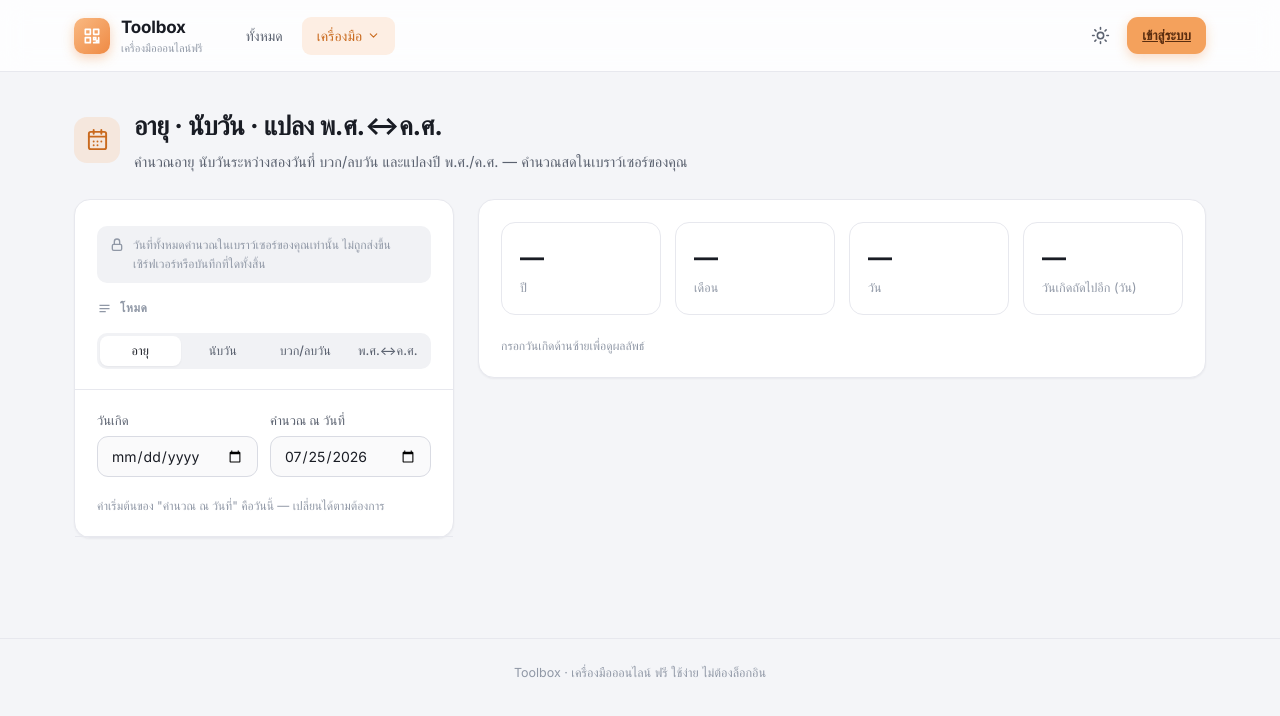
After one commit to aombazooka/toolbox, a PHP site: page /qrcode/date-tools.php in a window 1280 px wide. The commit adds this page. Shown: the top 716 px of the page. Run offline with PHP 8.4, Linux system fonts and the light colour scheme; data that the repository does not hold is empty; some web fonts are replaced.

Commit message:
T9: Date tools — age, days-between, add/subtract, BE/CE conversion
date-tools.php + assets/js/date-tools.js, 4 instant client-side modes.
Age uses standard civil-calendar field subtraction (same approach as
PHP DateInterval/Java Period.between) rather than tracking anniversary
dates directly; a Feb-29 birthday increments age on Mar 1 in non-leap
years, applied consistently to both the age breakdown and the
days-until-next-birthday counter. BE/CE conversion is +/-543 with full
Thai month names for date formatting. Registered in includes/tools.php
(ตัวช่วย & สุ่ม category).

Co-Authored-By: Claude Sonnet 5 <noreply@anthropic.com>

```diff
--- /dev/null
+++ b/assets/js/date-tools.js
@@ -0,0 +1,292 @@
+/* อายุ · นับวัน · บวก/ลบวัน · แปลง พ.ศ.↔ค.ศ. — ทำงานฝั่งเบราว์เซอร์ล้วน ไม่มีการส่งข้อมูลขึ้นเซิร์ฟเวอร์ */
+(function () {
+  function byId(id) { return document.getElementById(id); }
+
+  /* =========================================================
+   * Thai calendar names — mirrors includes/helpers.php's thai_date()
+   * convention (BE year = CE year + 543), but spelled out in FULL
+   * (thai_date() uses abbreviated names like "ก.ค." — this tool needs
+   * the full style, e.g. "25 กรกฎาคม 2569", so the full list is kept
+   * here in JS rather than requiring the PHP helper client-side).
+   * ========================================================= */
+  var THAI_MONTHS_FULL = ['', 'มกราคม', 'กุมภาพันธ์', 'มีนาคม', 'เมษายน', 'พฤษภาคม', 'มิถุนายน',
+    'กรกฎาคม', 'สิงหาคม', 'กันยายน', 'ตุลาคม', 'พฤศจิกายน', 'ธันวาคม'];
+  var THAI_WEEKDAYS = ['วันอาทิตย์', 'วันจันทร์', 'วันอังคาร', 'วันพุธ', 'วันพฤหัสบดี', 'วันศุกร์', 'วันเสาร์'];
+
+  /* ---------- date-string <-> parts helpers ----------
+   * All arithmetic below works on plain integer {y, m, d} (m = 1-12)
+   * or on UTC-midnight Date objects, and NEVER on local-time Date
+   * objects — this sidesteps DST/timezone drift entirely and keeps
+   * the day-count math exact across leap years.
+   */
+  function parseYmd(str) {
+    // expects "YYYY-MM-DD" from <input type=date>
+    if (!str) return null;
+    var m = /^(\d{4})-(\d{2})-(\d{2})$/.exec(str);
+    if (!m) return null;
+    var y = parseInt(m[1], 10), mo = parseInt(m[2], 10), d = parseInt(m[3], 10);
+    if (mo < 1 || mo > 12 || d < 1 || d > 31) return null;
+    return { y: y, m: mo, d: d };
+  }
+  function isLeapYear(y) {
+    return (y % 4 === 0 && y % 100 !== 0) || (y % 400 === 0);
+  }
+  /** Number of days in a given (1-indexed) month of a given year. */
+  function daysInMonth(y, m) {
+    return new Date(Date.UTC(y, m, 0)).getUTCDate();
+  }
+  function utcMs(p) { return Date.UTC(p.y, p.m - 1, p.d); }
+  function fromUtcMs(ms) {
+    var dt = new Date(ms);
+    return { y: dt.getUTCFullYear(), m: dt.getUTCMonth() + 1, d: dt.getUTCDate() };
+  }
+  function todayParts() {
+    var n = new Date();
+    return { y: n.getFullYear(), m: n.getMonth() + 1, d: n.getDate() };
+  }
+  function todayInputValue() {
+    var t = todayParts();
+    return t.y + '-' + String(t.m).padStart(2, '0') + '-' + String(t.d).padStart(2, '0');
+  }
+  function fmtGregorian(p) {
+    return String(p.d).padStart(2, '0') + '/' + String(p.m).padStart(2, '0') + '/' + p.y;
+  }
+  function thaiDateFull(p) {
+    return p.d + ' ' + THAI_MONTHS_FULL[p.m] + ' ' + (p.y + 543);
+  }
+  function weekdayThai(p) {
+    return THAI_WEEKDAYS[new Date(utcMs(p)).getUTCDay()];
+  }
+  function fmtNum(n) { return n.toLocaleString('th-TH'); }
+
+  /* ---------- generic segmented-tab wiring (same pattern as calc.js) ---------- */
+  function wireSeg(tabsEl, onChange) {
+    tabsEl.querySelectorAll('button').forEach(function (b) {
+      b.onclick = function () {
+        tabsEl.querySelectorAll('button').forEach(function (x) { x.classList.remove('on'); });
+        b.classList.add('on');
+        onChange(b.dataset.v);
+      };
+    });
+  }
+  function segValue(tabsEl) {
+    var on = tabsEl.querySelector('button.on');
+    return on ? on.dataset.v : null;
+  }
+
+  /* =========================================================
+   * MODE SWITCHER (4 main tabs)
+   * ========================================================= */
+  var modeTabs = byId('mode-tabs');
+  var MODES = ['age', 'between', 'addsub', 'convert'];
+  var mode = 'age';
+
+  function showMode(m) {
+    mode = m;
+    MODES.forEach(function (mm) {
+      var panel = byId('panel-' + mm);
+      var result = byId('result-' + mm);
+      if (panel) panel.classList.toggle('hidden', mm !== m);
+      if (result) result.classList.toggle('hidden', mm !== m);
+    });
+    renderAll();
+  }
+  wireSeg(modeTabs, showMode);
+
+  /* =========================================================
+   * อายุ (Age)
+   * ---------------------------------------------------------
+   * Convention for the missing Feb 29 in non-leap "anniversary" years:
+   * this uses plain calendar-field subtraction (the same algorithm used
+   * by PHP's DateInterval / Java's Period.between), which treats the
+   * jump from Feb 28 -> Mar 1 as the point the age actually increments
+   * in a non-leap year (i.e. someone born Feb 29 is considered to still
+   * be their old age on Feb 28, and turns a year older on Mar 1). This
+   * is deterministic, never goes negative, and is internally consistent
+   * (verified: age on Feb 28 of a non-leap year + 1 day == age on Mar 1
+   * of that year, exactly).
+   * ========================================================= */
+  var ageBirth = byId('age-birth');
+  var ageAsof = byId('age-asof');
+  var ageYearsEl = byId('age-years');
+  var ageMonthsEl = byId('age-months');
+  var ageDaysEl = byId('age-days');
+  var ageNextEl = byId('age-next');
+  var ageDetailEl = byId('age-detail');
+
+  ageAsof.value = todayInputValue();
+
+  /** Civil calendar-field age breakdown between two {y,m,d} points (to >= from is NOT required — caller ensures order). */
+  function ageBreakdown(from, to) {
+    var years = to.y - from.y;
+    var months = to.m - from.m;
+    var days = to.d - from.d;
+    if (days < 0) {
+      months -= 1;
+      var borrowM = to.m - 1, borrowY = to.y;
+      if (borrowM === 0) { borrowM = 12; borrowY -= 1; }
+      days += daysInMonth(borrowY, borrowM);
+    }
+    if (months < 0) {
+      years -= 1;
+      months += 12;
+    }
+    return { years: years, months: months, days: days };
+  }
+
+  /** Days remaining until the next birthday on/after `from`. Feb-29 birthdays
+   *  map to Mar-1 in non-leap years, consistent with ageBreakdown's convention. */
+  function daysUntilNextBirthday(birth, from) {
+    function occurrenceInYear(y) {
+      if (birth.m === 2 && birth.d === 29 && !isLeapYear(y)) return { y: y, m: 3, d: 1 };
+      return { y: y, m: birth.m, d: birth.d };
+    }
+    var candidate = occurrenceInYear(from.y);
+    if (utcMs(candidate) < utcMs(from)) {
+      candidate = occurrenceInYear(from.y + 1);
+    }
+    return Math.round((utcMs(candidate) - utcMs(from)) / 86400000);
+  }
+
+  function renderAge() {
+    var birth = parseYmd(ageBirth.value);
+    var asof = parseYmd(ageAsof.value) || todayParts();
+    if (!birth) {
+      ageYearsEl.textContent = '—'; ageMonthsEl.textContent = '—'; ageDaysEl.textContent = '—'; ageNextEl.textContent = '—';
+      ageDetailEl.textContent = 'กรอกวันเกิดด้านซ้ายเพื่อดูผลลัพธ์';
+      return;
+    }
+    if (utcMs(birth) > utcMs(asof)) {
+      ageYearsEl.textContent = '—'; ageMonthsEl.textContent = '—'; ageDaysEl.textContent = '—'; ageNextEl.textContent = '—';
+      ageDetailEl.textContent = 'วันเกิดต้องไม่มาหลังวันที่ใช้คำนวณ ("คำนวณ ณ วันที่")';
+      return;
+    }
+    var b = ageBreakdown(birth, asof);
+    var nextDays = daysUntilNextBirthday(birth, asof);
+    ageYearsEl.textContent = fmtNum(b.years);
+    ageMonthsEl.textContent = fmtNum(b.months);
+    ageDaysEl.textContent = fmtNum(b.days);
+    ageNextEl.textContent = nextDays === 0 ? 'วันนี้!' : fmtNum(nextDays);
+    ageDetailEl.textContent = 'เกิดวันที่ ' + thaiDateFull(birth) + ' อายุ ณ วันที่ ' + thaiDateFull(asof) +
+      ' คือ ' + fmtNum(b.years) + ' ปี ' + fmtNum(b.months) + ' เดือน ' + fmtNum(b.days) + ' วัน';
+  }
+
+  /* =========================================================
+   * นับวันระหว่าง 2 วันที่ (Days between)
+   * ========================================================= */
+  var betweenA = byId('between-a');
+  var betweenB = byId('between-b');
+  var betweenDaysEl = byId('between-days');
+  var betweenWeeksEl = byId('between-weeks');
+  var betweenDetailEl = byId('between-detail');
+
+  function renderBetween() {
+    var a = parseYmd(betweenA.value);
+    var b = parseYmd(betweenB.value);
+    if (!a || !b) {
+      betweenDaysEl.textContent = '—'; betweenWeeksEl.textContent = '—';
+      betweenDetailEl.textContent = 'กรอกวันที่ A และ B ด้านซ้าย';
+      return;
+    }
+    var diffDays = Math.abs(Math.round((utcMs(b) - utcMs(a)) / 86400000));
+    var weeks = Math.floor(diffDays / 7);
+    var rem = diffDays % 7;
+    betweenDaysEl.textContent = fmtNum(diffDays) + ' วัน';
+    betweenWeeksEl.textContent = fmtNum(weeks) + ' สัปดาห์ ' + fmtNum(rem) + ' วัน';
+    betweenDetailEl.textContent = 'ระหว่าง ' + thaiDateFull(a) + ' กับ ' + thaiDateFull(b) + ' ห่างกัน ' + fmtNum(diffDays) + ' วัน';
+  }
+
+  /* =========================================================
+   * บวก/ลบวัน (Add/subtract days) — pure UTC-millisecond arithmetic,
+   * so month/year rollovers (incl. leap-day Feb 29) resolve automatically.
+   * ========================================================= */
+  var addStart = byId('add-start');
+  var addDays = byId('add-days');
+  var addResultDateEl = byId('add-result-date');
+  var addDetailEl = byId('add-detail');
+
+  function renderAddSub() {
+    var start = parseYmd(addStart.value);
+    var n = parseInt(String(addDays.value).replace(/[^\-0-9]/g, ''), 10);
+    if (!start || !isFinite(n) || isNaN(n)) {
+      addResultDateEl.textContent = '—';
+      addResultDateEl.classList.add('empty');
+      addDetailEl.textContent = 'กรอกวันที่เริ่มต้นและจำนวนวันด้านซ้าย';
+      return;
+    }
+    var resultMs = utcMs(start) + n * 86400000;
+    var result = fromUtcMs(resultMs);
+    addResultDateEl.classList.remove('empty');
+    addResultDateEl.textContent = thaiDateFull(result) + ' (' + fmtGregorian(result) + ')';
+    addDetailEl.textContent = weekdayThai(result) + ' — จาก ' + thaiDateFull(start) + ' ' +
+      (n >= 0 ? 'บวก ' : 'ลบ ') + fmtNum(Math.abs(n)) + ' วัน';
+  }
+
+  /* =========================================================
+   * แปลง พ.ศ.↔ค.ศ.
+   * ========================================================= */
+  var convDirTabs = byId('conv-dir');
+  var convYearInput = byId('conv-year');
+  var convYearLabel = byId('conv-year-label');
+  var convYearOutEl = byId('conv-year-out');
+  var convYearOutLabelEl = byId('conv-year-out-label');
+  var convYearDetailEl = byId('conv-year-detail');
+  var convDateInput = byId('conv-date');
+  var convDateOutEl = byId('conv-date-out');
+  var convDateDetailEl = byId('conv-date-detail');
+
+  var CONV_LABELS = {
+    ce2be: { label: 'ปี ค.ศ.', outLabel: 'ปี พ.ศ.' },
+    be2ce: { label: 'ปี พ.ศ.', outLabel: 'ปี ค.ศ.' },
+  };
+
+  function renderConvert() {
+    var dir = segValue(convDirTabs) || 'ce2be';
+    var cfg = CONV_LABELS[dir];
+    convYearLabel.textContent = cfg.label;
+    convYearOutLabelEl.textContent = cfg.outLabel;
+
+    var y = parseInt(String(convYearInput.value).replace(/[^\-0-9]/g, ''), 10);
+    if (!isFinite(y) || isNaN(y) || y <= 0) {
+      convYearOutEl.textContent = '—';
+      convYearDetailEl.textContent = 'กรอกปีด้านซ้าย';
+    } else if (dir === 'ce2be') {
+      var be = y + 543;
+      convYearOutEl.textContent = fmtNum(be);
+      convYearDetailEl.textContent = 'ค.ศ. ' + fmtNum(y) + ' ตรงกับ พ.ศ. ' + fmtNum(be);
+    } else {
+      var ce = y - 543;
+      convYearOutEl.textContent = fmtNum(ce);
+      convYearDetailEl.textContent = 'พ.ศ. ' + fmtNum(y) + ' ตรงกับ ค.ศ. ' + fmtNum(ce);
+    }
+
+    var dp = parseYmd(convDateInput.value);
+    if (!dp) {
+      convDateOutEl.textContent = '—';
+      convDateOutEl.classList.add('empty');
+      convDateDetailEl.textContent = 'เลือกวันที่ด้านซ้ายเพื่อแปลงเป็นรูปแบบไทย';
+    } else {
+      convDateOutEl.classList.remove('empty');
+      convDateOutEl.textContent = thaiDateFull(dp);
+      convDateDetailEl.textContent = weekdayThai(dp) + ' ที่ ' + thaiDateFull(dp) + ' (ตรงกับ ' + fmtGregorian(dp) + ' แบบ ค.ศ.)';
+    }
+  }
+  wireSeg(convDirTabs, renderConvert);
+  convYearInput.value = todayParts().y;
+
+  /* ---------- render dispatch ---------- */
+  function renderAll() {
+    if (mode === 'age') renderAge();
+    else if (mode === 'between') renderBetween();
+    else if (mode === 'addsub') renderAddSub();
+    else if (mode === 'convert') renderConvert();
+  }
+
+  /* ---------- wire live-update inputs ---------- */
+  [ageBirth, ageAsof, betweenA, betweenB, addStart, addDays, convYearInput, convDateInput].forEach(function (el) {
+    el.addEventListener('input', renderAll);
+    el.addEventListener('change', renderAll);
+  });
+
+  renderAll();
+})();
--- /dev/null
+++ b/date-tools.php
@@ -0,0 +1,178 @@
+<?php
+require_once __DIR__ . '/includes/auth.php';
+require_installed(); // public tool, no login needed — fully client-side, nothing to persist
+$active = 'date-tools';
+$page_title = 'อายุ · นับวัน · แปลง พ.ศ.↔ค.ศ.';
+$page_js = ['date-tools.js'];
+include __DIR__ . '/includes/header.php';
+?>
+<div class="page-head">
+  <div class="page-head-ico">
+    <div class="ph-icon">
+      <svg viewBox="0 0 24 24" fill="none" stroke="currentColor" stroke-width="2"><rect x="3" y="4" width="18" height="18" rx="2"/><path d="M3 9h18M8 2v4M16 2v4" stroke-linecap="round"/><path d="M8 14h.01M12 14h.01M16 14h.01M8 18h.01M12 18h.01" stroke-linecap="round"/></svg>
+    </div>
+    <div>
+      <h1>อายุ · นับวัน · แปลง พ.ศ.↔ค.ศ.</h1>
+      <p>คำนวณอายุ นับวันระหว่างสองวันที่ บวก/ลบวัน และแปลงปี พ.ศ./ค.ศ. — คำนวณสดในเบราว์เซอร์ของคุณ</p>
+    </div>
+  </div>
+</div>
+
+<div class="loan-grid">
+  <!-- INPUT -->
+  <div class="card">
+    <div class="form-section">
+      <div class="hint" style="display:flex;gap:8px;align-items:flex-start;margin-bottom:16px;padding:10px 12px;background:var(--surface-3);border-radius:10px">
+        <svg viewBox="0 0 24 24" fill="none" stroke="currentColor" stroke-width="2" style="width:16px;height:16px;flex-shrink:0;margin-top:1px"><rect x="5" y="11" width="14" height="9" rx="2"/><path d="M8 11V7a4 4 0 018 0v4" stroke-linecap="round"/></svg>
+        <span>วันที่ทั้งหมดคำนวณในเบราว์เซอร์ของคุณเท่านั้น ไม่ถูกส่งขึ้นเซิร์ฟเวอร์หรือบันทึกที่ใดทั้งสิ้น</span>
+      </div>
+
+      <div class="sec-title">
+        <svg viewBox="0 0 24 24" fill="none" stroke="currentColor" stroke-width="2"><path d="M4 7h16M4 12h16M4 17h10"/></svg>
+        โหมด
+      </div>
+      <div class="seg" id="mode-tabs">
+        <button type="button" data-v="age" class="on">อายุ</button>
+        <button type="button" data-v="between">นับวัน</button>
+        <button type="button" data-v="addsub">บวก/ลบวัน</button>
+        <button type="button" data-v="convert">พ.ศ.↔ค.ศ.</button>
+      </div>
+    </div>
+
+    <!-- AGE -->
+    <div class="form-section tab-panel" id="panel-age">
+      <div class="row2">
+        <div class="field">
+          <label class="lab">วันเกิด</label>
+          <input type="date" class="input" id="age-birth">
+        </div>
+        <div class="field">
+          <label class="lab">คำนวณ ณ วันที่</label>
+          <input type="date" class="input" id="age-asof">
+        </div>
+      </div>
+      <div class="hint">ค่าเริ่มต้นของ "คำนวณ ณ วันที่" คือวันนี้ — เปลี่ยนได้ตามต้องการ</div>
+    </div>
+
+    <!-- BETWEEN -->
+    <div class="form-section tab-panel hidden" id="panel-between">
+      <div class="row2">
+        <div class="field">
+          <label class="lab">วันที่ A</label>
+          <input type="date" class="input" id="between-a">
+        </div>
+        <div class="field">
+          <label class="lab">วันที่ B</label>
+          <input type="date" class="input" id="between-b">
+        </div>
+      </div>
+      <div class="hint">สลับลำดับวันที่ A/B ก่อน-หลังได้ ระบบจะแสดงผลต่างเป็นค่าสัมบูรณ์ให้เสมอ</div>
+    </div>
+
+    <!-- ADD/SUBTRACT -->
+    <div class="form-section tab-panel hidden" id="panel-addsub">
+      <div class="field">
+        <label class="lab">วันที่เริ่มต้น</label>
+        <input type="date" class="input" id="add-start">
+      </div>
+      <div class="field">
+        <label class="lab">จำนวนวัน (ใส่ค่าติดลบเพื่อลบวัน)</label>
+        <input class="input" id="add-days" inputmode="numeric" value="7">
+      </div>
+      <div class="hint">เช่น ใส่ 30 เพื่อบวก 30 วัน หรือ -14 เพื่อลบ 14 วัน จากวันที่เริ่มต้น</div>
+    </div>
+
+    <!-- CONVERT BE/CE -->
+    <div class="form-section tab-panel hidden" id="panel-convert">
+      <div class="field">
+        <label class="lab">ทิศทางการแปลงปี</label>
+        <div class="seg" id="conv-dir">
+          <button type="button" data-v="ce2be" class="on">ค.ศ. → พ.ศ.</button>
+          <button type="button" data-v="be2ce">พ.ศ. → ค.ศ.</button>
+        </div>
+      </div>
+      <div class="field">
+        <label class="lab" id="conv-year-label">ปี ค.ศ.</label>
+        <input class="input" id="conv-year" inputmode="numeric" value="<?= (int)date('Y') ?>">
+      </div>
+      <div class="hint">พ.ศ. = ค.ศ. + 543</div>
+
+      <div class="field" style="margin-top:18px">
+        <label class="lab">แสดงวันที่แบบไทย</label>
+        <input type="date" class="input" id="conv-date">
+      </div>
+      <div class="hint">แปลงวันที่ที่เลือกเป็นรูปแบบไทย เช่น "25 กรกฎาคม 2569"</div>
+    </div>
+  </div>
+
+  <!-- RESULT -->
+  <div class="preview-wrap loan-result-wrap">
+    <!-- AGE result -->
+    <div class="card card-pad result-panel" id="result-age">
+      <div class="stats">
+        <div class="stat">
+          <div class="sv" id="age-years">—</div>
+          <div class="sl">ปี</div>
+        </div>
+        <div class="stat">
+          <div class="sv" id="age-months">—</div>
+          <div class="sl">เดือน</div>
+        </div>
+        <div class="stat">
+          <div class="sv" id="age-days">—</div>
+          <div class="sl">วัน</div>
+        </div>
+        <div class="stat">
+          <div class="sv" id="age-next">—</div>
+          <div class="sl">วันเกิดถัดไปอีก (วัน)</div>
+        </div>
+      </div>
+      <div class="hint" id="age-detail">กรอกวันเกิดด้านซ้ายเพื่อดูผลลัพธ์</div>
+    </div>
+
+    <!-- BETWEEN result -->
+    <div class="card card-pad result-panel hidden" id="result-between">
+      <div class="stats stats-2">
+        <div class="stat">
+          <div class="sv" id="between-days">—</div>
+          <div class="sl">จำนวนวันทั้งหมด</div>
+        </div>
+        <div class="stat">
+          <div class="sv" id="between-weeks">—</div>
+          <div class="sl">สัปดาห์ + วัน</div>
+        </div>
+      </div>
+      <div class="hint" id="between-detail">กรอกวันที่ A และ B ด้านซ้าย</div>
+    </div>
+
+    <!-- ADD/SUBTRACT result -->
+    <div class="card card-pad result-panel hidden" id="result-addsub">
+      <div class="sec-title" style="margin-bottom:12px">
+        <svg viewBox="0 0 24 24" fill="none" stroke="currentColor" stroke-width="2"><path d="M20 6L9 17l-5-5" stroke-linecap="round" stroke-linejoin="round"/></svg>
+        วันที่ผลลัพธ์
+      </div>
+      <div class="pwd-display" id="add-result-date" style="font-size:22px">—</div>
+      <div class="hint" id="add-detail" style="margin-top:10px">กรอกวันที่เริ่มต้นและจำนวนวันด้านซ้าย</div>
+    </div>
+
+    <!-- CONVERT result -->
+    <div class="card card-pad result-panel hidden" id="result-convert">
+      <div class="stats stats-2">
+        <div class="stat">
+          <div class="sv" id="conv-year-out">—</div>
+          <div class="sl" id="conv-year-out-label">ผลลัพธ์</div>
+        </div>
+      </div>
+      <div class="hint" id="conv-year-detail" style="margin-bottom:16px">กรอกปีด้านซ้าย</div>
+
+      <div class="sec-title" style="margin-bottom:12px">
+        <svg viewBox="0 0 24 24" fill="none" stroke="currentColor" stroke-width="2"><rect x="3" y="4" width="18" height="18" rx="2"/><path d="M3 9h18"/></svg>
+        วันที่แบบไทย
+      </div>
+      <div class="pwd-display" id="conv-date-out" style="font-size:20px">—</div>
+      <div class="hint" id="conv-date-detail" style="margin-top:10px">เลือกวันที่ด้านซ้ายเพื่อแปลงเป็นรูปแบบไทย</div>
+    </div>
+  </div>
+</div>
+
+<?php include __DIR__ . '/includes/footer.php'; ?>
--- a/includes/tools.php
+++ b/includes/tools.php
@@ -97,4 +97,13 @@ return [
         'cat'   => 'ตัวช่วย & สุ่ม',
         'login' => false,
     ],
+    [
+        'slug'  => 'date-tools',
+        'title' => 'อายุ / นับวัน / พ.ศ.-ค.ศ.',
+        'desc'  => 'คำนวณอายุ นับวันระหว่าง 2 วันที่ บวก/ลบวัน และแปลงปี พ.ศ.↔ค.ศ. พร้อมวันที่แบบไทย',
+        'href'  => 'date-tools.php',
+        'icon'  => '<svg viewBox="0 0 24 24" fill="none" stroke="currentColor" stroke-width="2"><rect x="3" y="4" width="18" height="18" rx="2"/><path d="M3 9h18M8 2v4M16 2v4" stroke-linecap="round"/><path d="M8 14h.01M12 14h.01M16 14h.01M8 18h.01M12 18h.01" stroke-linecap="round"/></svg>',
+        'cat'   => 'ตัวช่วย & สุ่ม',
+        'login' => false,
+    ],
 ];
```
